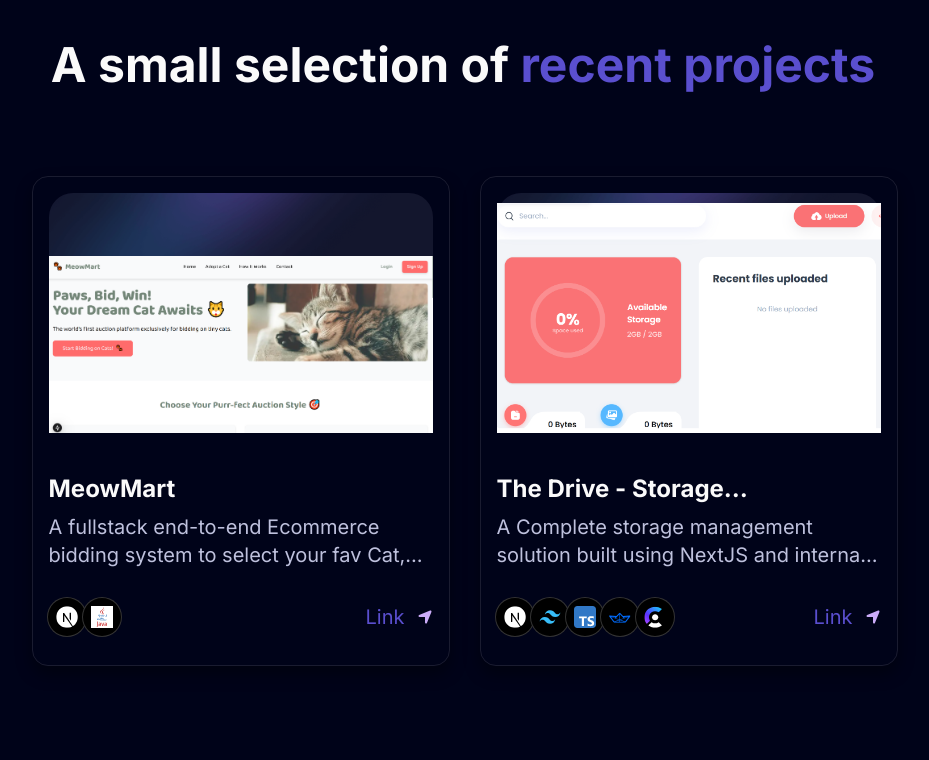
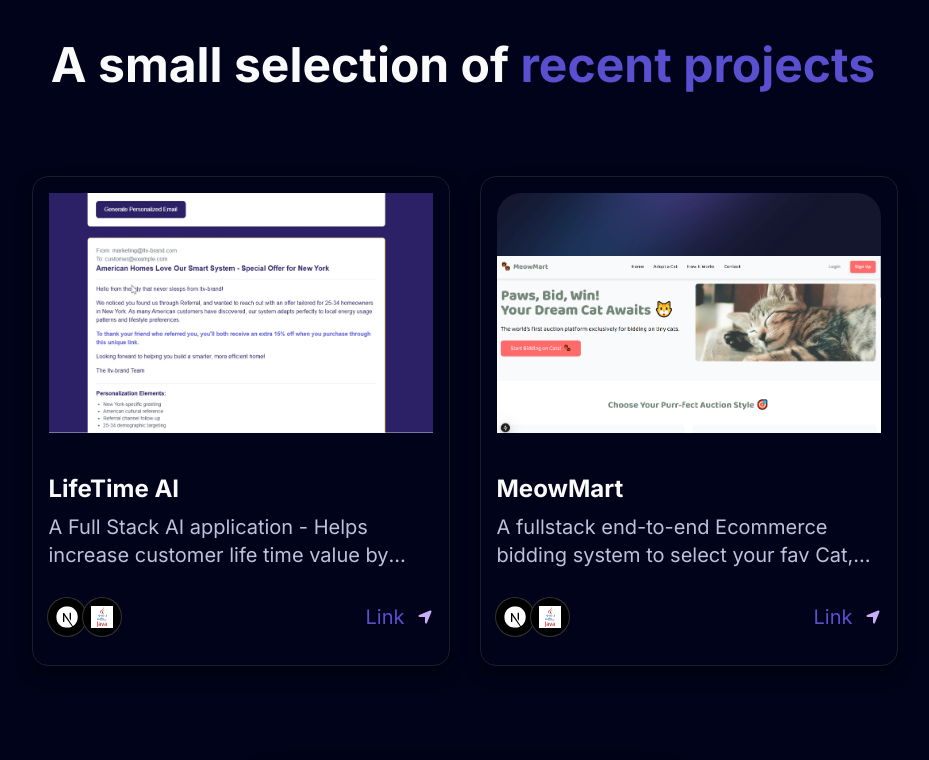
Before and after one commit to Rizvi-Mohammed/Portfolio, a Next.js app: page / in a window 1280 px wide. Shown: the part 2520-3280 px from the top of the page, without its empty margins (177-1106 px from the left). Built offline with nearby package versions, Linux system fonts and the light colour scheme.

Commit message:
Update index.ts

```diff
--- a/data/index.ts
+++ b/data/index.ts
@@ -70,19 +70,27 @@
 ];
 
 export const projects = [
+ {
+    id: 1,
+    title: "LifeTime AI",
+    des: "A Full Stack AI application - Helps increase customer life time value by providing insights and messages based on product and Customer information(location, weather, age category).",
+    img: "/ltv.PNG",
+    iconLists: ["/next.svg", "/Java.svg"],
+    link: "https://github.com/Rizvi-Mohammed/LifeTimeValue",
+  },
   {
-    id: 1,
+    id: 2,
     title: "MeowMart",
     des: "A fullstack end-to-end Ecommerce bidding system to select your fav Cat, using Apache Tomcat, Java, NextJS and containerized with Docker/",
-    img: "/meow-mart.PNG",
+    img: "/meow-mart.png",
     iconLists: ["/next.svg", "/Java.svg"],
     link: "https://github.com/Rizvi-Mohammed/MeowMart",
   },
   {
-    id: 2,
+    id: 3,
     title: "The Drive - Storage Management Solution",
     des: "A Complete storage management solution built using NextJS and internal frameworks along with Appwrite SDK.",
-    img: "/storge.PNG",
+    img: "/storge.png",
     iconLists: ["/next.svg", "/tail.svg", "/ts.svg", "/stream.svg", "/c.svg"],
     link: "https://github.com/Rizvi-Mohammed/Drive",
   }
```
